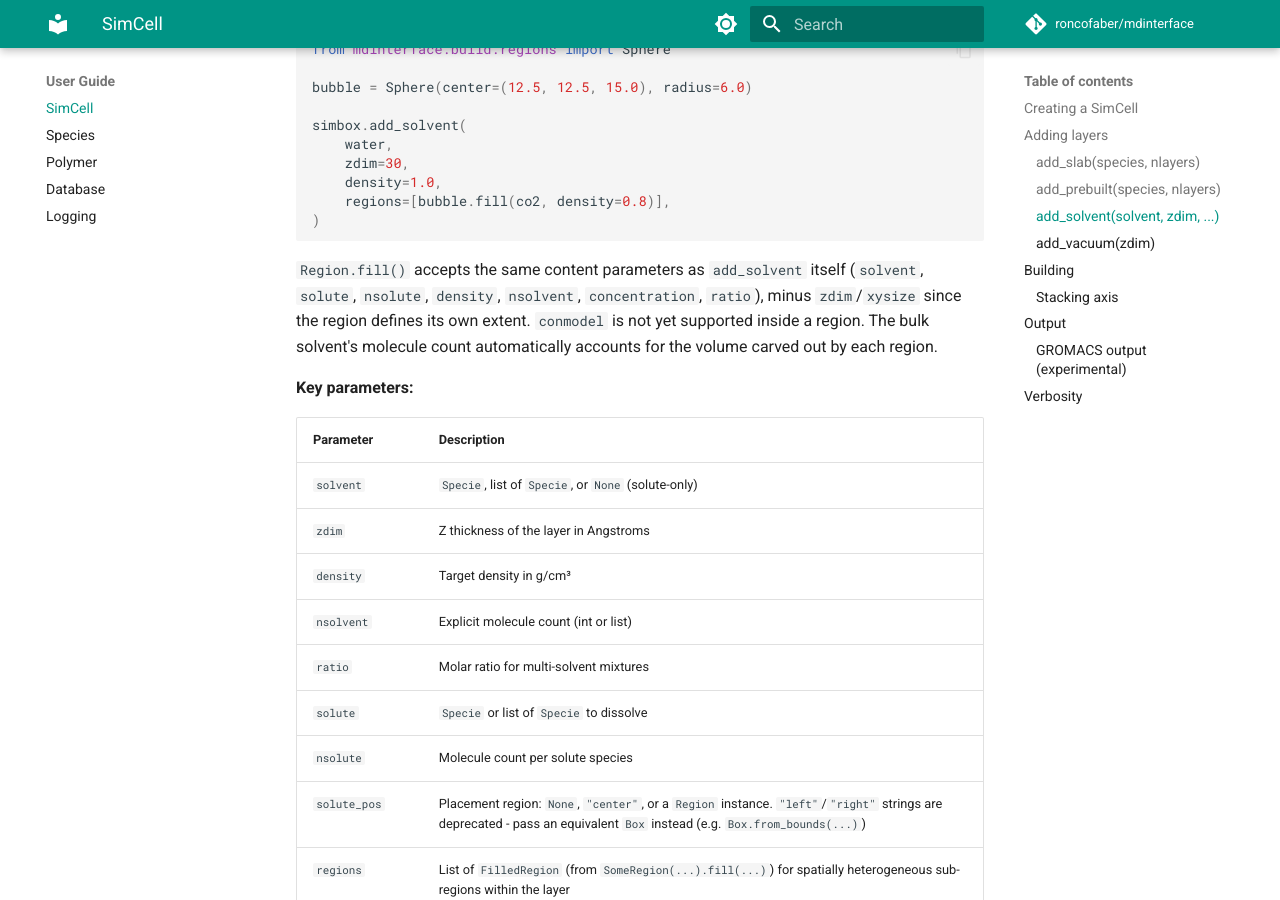
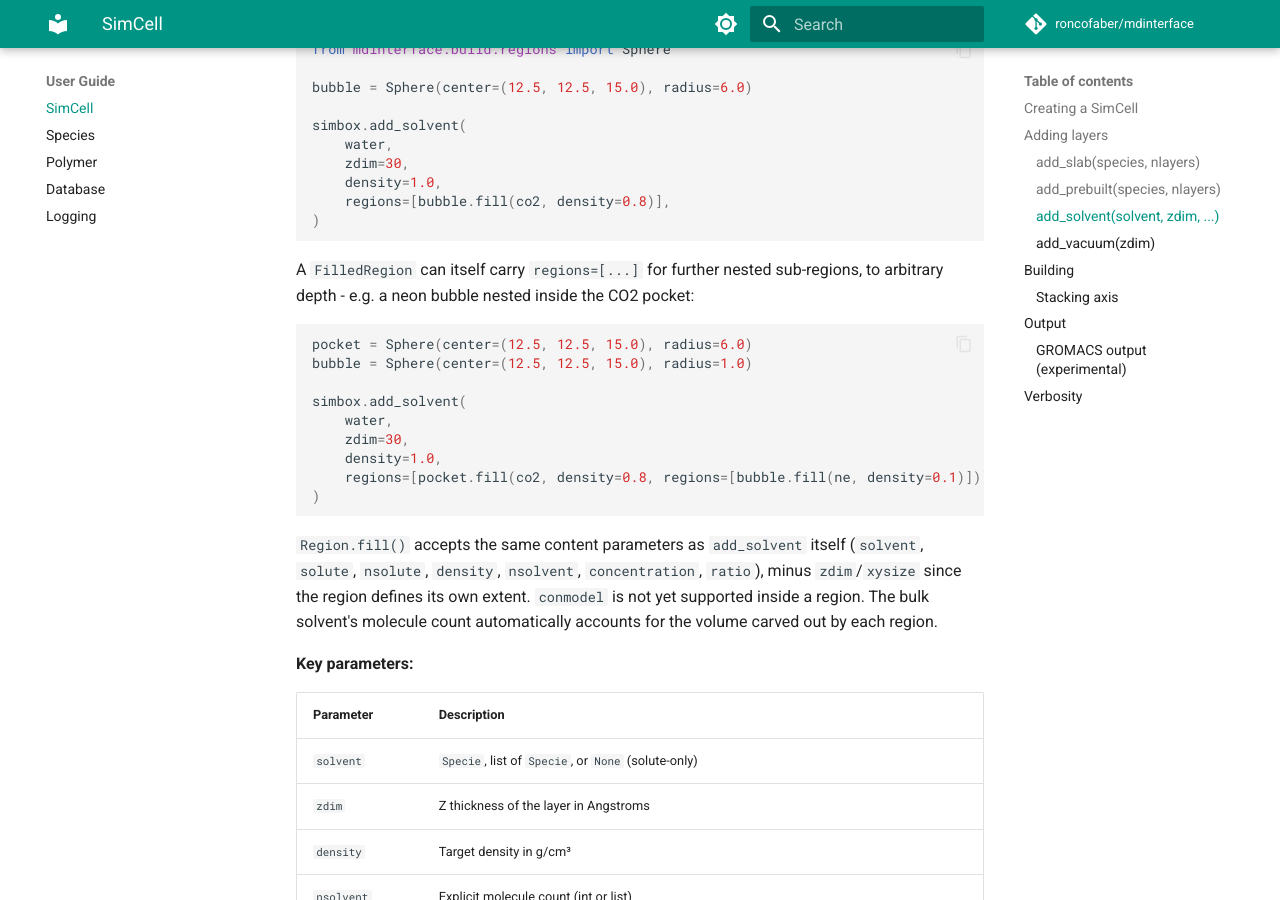
Before and after one commit to roncofaber/mdinterface, an MkDocs documentation site: the page built from docs/guide/simcell.md, in a window 1280 px wide and 900 px high, scrolled down 2074 px. Built offline with MkDocs 1.6.1 and Material for MkDocs 9.7.7, drawn with Linux system fonts in a browser that asks for light colours; comment, search, counter and statistics services are not loaded.

Commit message:
Document nested regions and the Compartment refactor

````diff
--- a/docs/guide/simcell.md
+++ b/docs/guide/simcell.md
@@ -88,6 +88,20 @@ simbox.add_solvent(
     zdim=30,
     density=1.0,
     regions=[bubble.fill(co2, density=0.8)],
+)
+```
+
+A `FilledRegion` can itself carry `regions=[...]` for further nested sub-regions, to arbitrary depth - e.g. a neon bubble nested inside the CO2 pocket:
+
+```python
+pocket = Sphere(center=(12.5, 12.5, 15.0), radius=6.0)
+bubble = Sphere(center=(12.5, 12.5, 15.0), radius=1.0)
+
+simbox.add_solvent(
+    water,
+    zdim=30,
+    density=1.0,
+    regions=[pocket.fill(co2, density=0.8, regions=[bubble.fill(ne, density=0.1)])],
 )
 ```
 
````
Also changed, not shown: CHANGELOG.md (+8 -0 lines).
